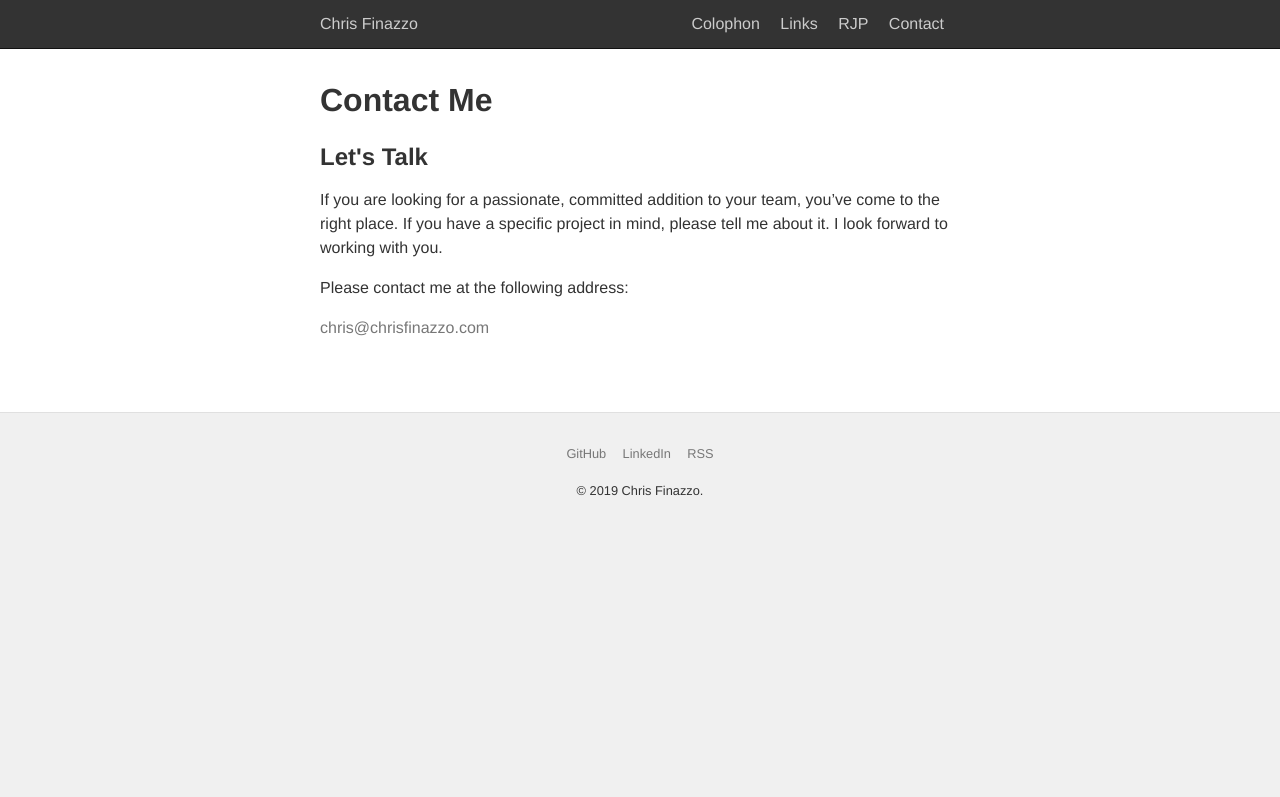
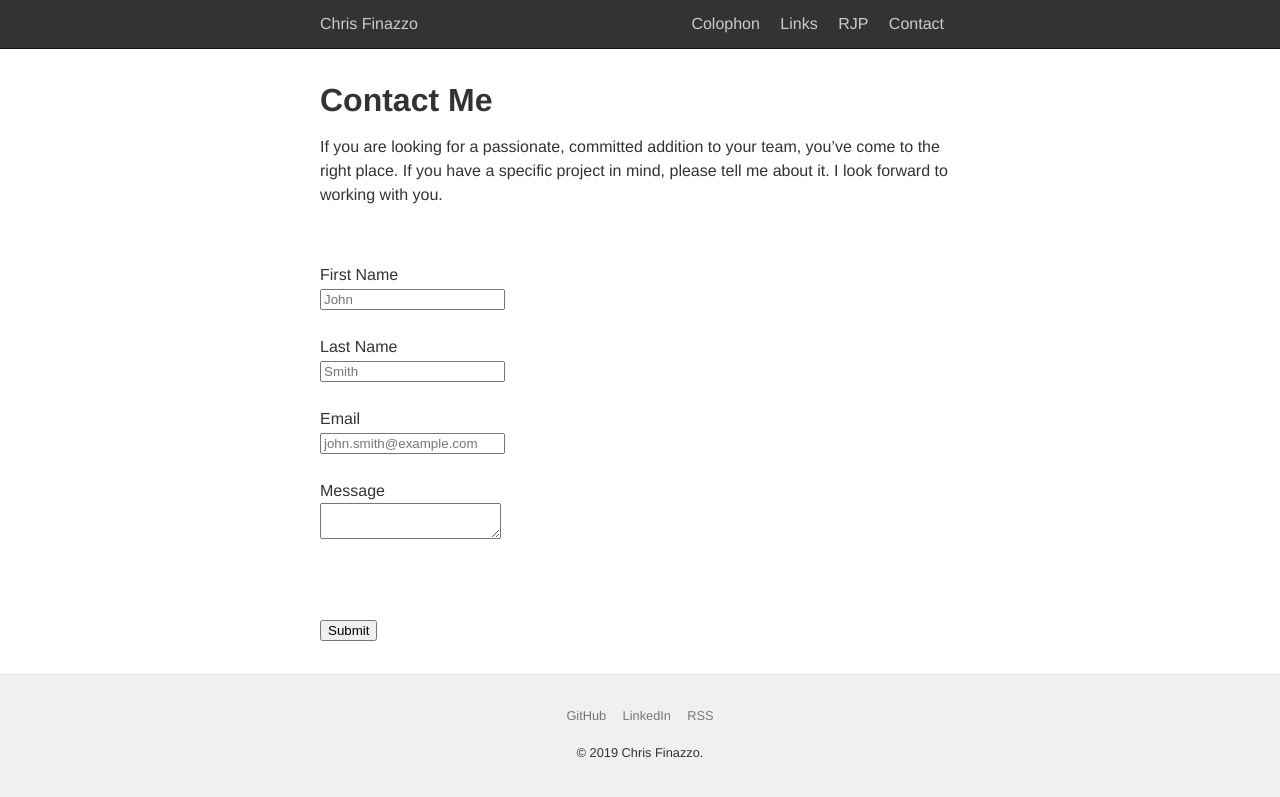
Before and after one commit to chrisfinazzo/blog, a Jekyll site: the page built from contact.md, in a window 1280 px wide. Shown: the top 797 px of the page. Built offline with Jekyll 4.4.1, drawn with Linux system fonts in a browser that asks for light colours.

Commit message:
Add a contact form

```diff
--- a/contact.md
+++ b/contact.md
@@ -2,27 +2,33 @@
 layout: default
 title: "Contact Me"
 ---
-## Let&#39;s Talk
-
 If you are looking for a passionate, committed addition to your team, you've come to the right place. If you have a specific project in mind, please tell me about it. I look forward to working with you.
-
-Please contact me at the following address:
-
-<script type="text/javascript">
-//<![CDATA[
-<!--
-var x="function f(x){var i,o=\"\",l=x.length;for(i=l-1;i>=0;i--) {try{o+=x.c" +
-"harAt(i);}catch(e){}}return o;}f(\")\\\"function f(x,y){var i,o=\\\"\\\\\\\""+
-"\\\\,l=x.length;for(i=0;i<l;i++){if(i==47)y+=i;y%=127;o+=String.fromCharCod" +
-"e(x.charCodeAt(i)^(y++));}return o;}f(\\\"\\\\K_RG^Q[B\\\\\\\\031OKSOYQP\\\\"+
-"\\\\027b}#c,7#!u\\\\\\\\025h&-$\\\\\\\\\\\"\\\\;?k1;&<%\\\\\\\\027;1(2/;gaq" +
-"kh|:vyzD;:ouirz\\\\\\\\035}\\\\\\\\000`KKRFK]\\\\\\\\nfIq\\\\\\\\014\\\\\\\\"+
-"021SY@ZGuU_JPI]US_E:.l +(zh)whbw}u\\\"\\\\,47)\\\"(f};)lo,0(rtsbus.o nruter" +
-"};)i(tArahc.x=+o{)--i;0=>i;1-l=i(rof}}{)e(hctac};l=+l;x=+x{yrt{)59=!)31/l(t" +
-"AedoCrahc.x(elihw;lo=l,htgnel.x=lo,\\\"\\\"=o,i rav{)x(f noitcnuf\")"        ;
-while(x=eval(x));
-//-->
-//]]>
-</script>
-
-<br />
+<form action="/thank-you" name="contact" method="POST" netlify-honeypot="spambots" data-netlify="true">
+  <p style="visibility: hidden">
+    <label>Don&rsquo;t fill this out if you're human: <input name="spambots" /></label>
+  </p>
+<label for="fname">First Name</label>
+    <br />
+    <input type="text" id="fname" name="firstname" placeholder="John">
+    <br />
+    <br />
+    <label for="lname">Last Name</label>
+    <br />
+    <input type="text" id="lname" name="lastname" placeholder="Smith">
+    <br>
+    <br>
+    <label for="email">Email</label>
+    <br>
+    <input type="text" id="email" name="email" placeholder="john.smith@example.com">
+    <br>
+    <br>
+    <label for="message">Message</label>
+    <br>
+    <textarea id="message" name="message" placeholder=""></textarea>
+    <br>
+    <br>
+    <div data-netlify-recaptcha></div>
+    <br>
+    <br>
+    <input type="submit" value="Submit" style="">
+</form>
```
Also changed, not shown: thank-you.md (added, +4 -0 lines).
